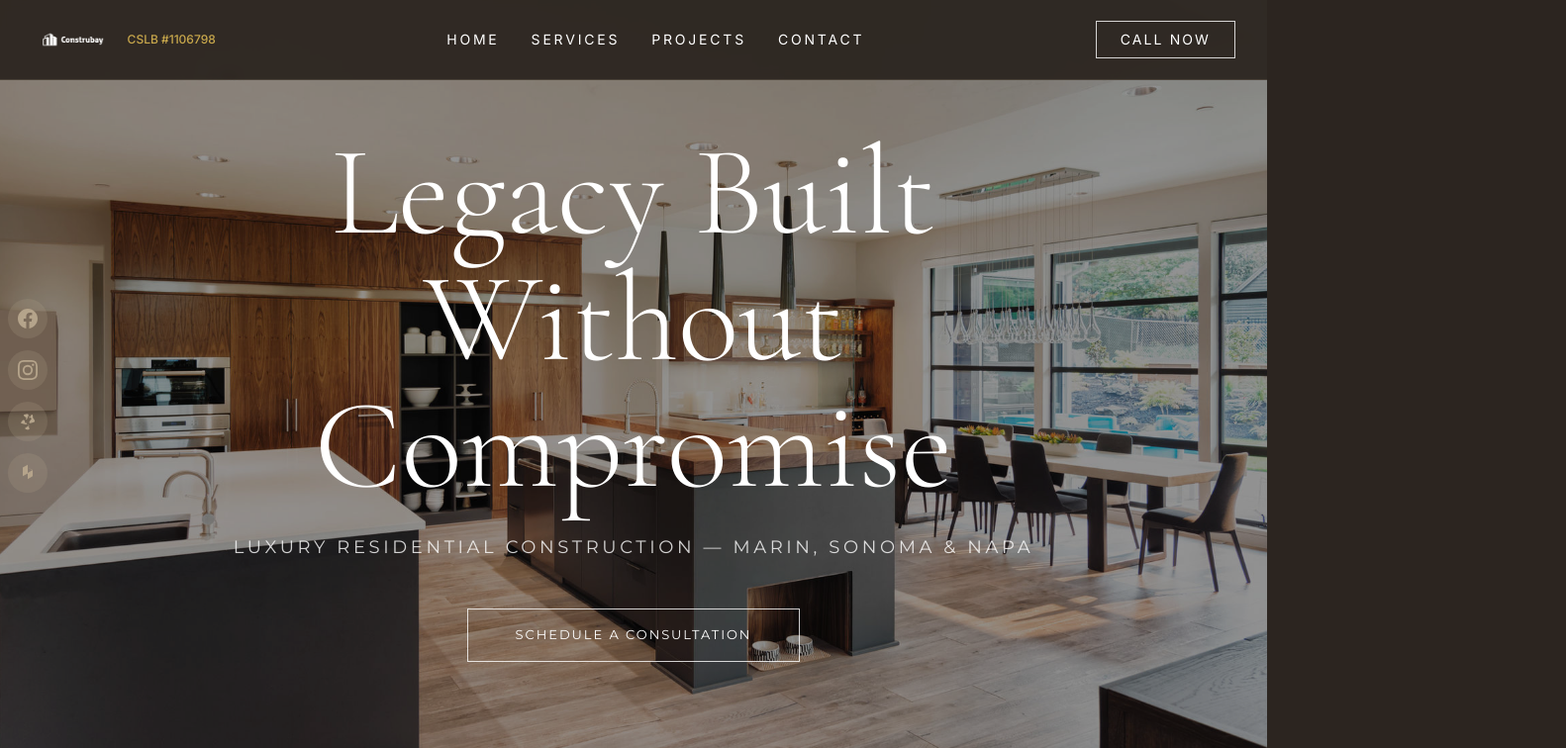
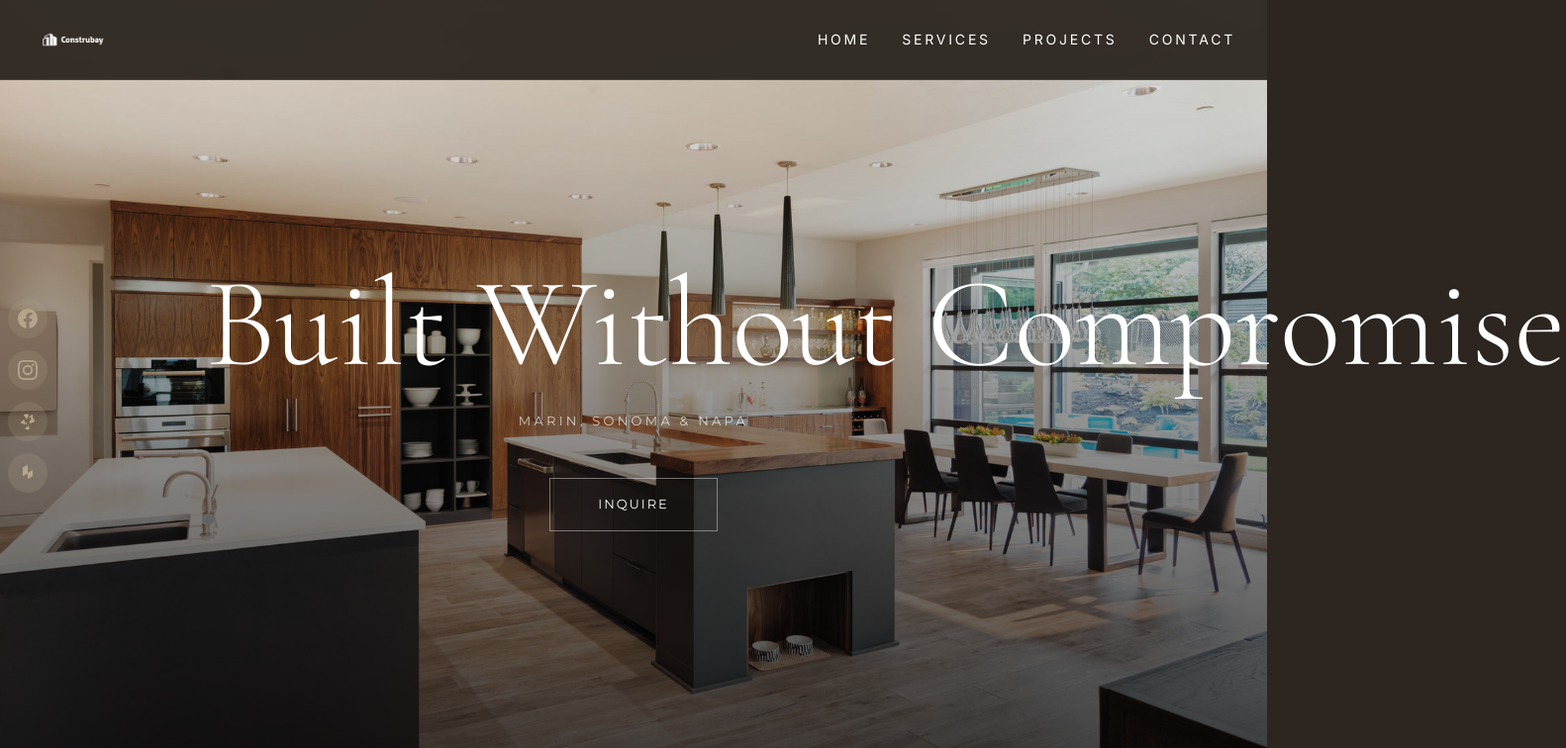
Before and after one commit to pfusbr-rj/construbay-web, a Next.js app: page / in a window 1280 px wide. Shown: the top 756 px of the page at 99% size, 1582 px wide, since content can reach past the window. Built offline with nearby package versions, Linux system fonts and the light colour scheme.

Commit message:
refine: hero stripped, nav cleaned, luxury pass 2

```diff
--- a/src/app/page.tsx
+++ b/src/app/page.tsx
@@ -75,24 +75,24 @@ export default function HomePage() {
             className="object-cover"
             priority
           />
-          <div className="absolute inset-0 bg-black/40" />
+          <div className="absolute inset-0" style={{ background: 'linear-gradient(to bottom, transparent 0%, rgba(0,0,0,0.75) 100%)' }} />
         </div>
 
         <div className="relative z-10 text-center px-4 max-w-4xl">
-          <h1 className={`${cormorant.className} font-light text-5xl sm:text-7xl md:text-8xl lg:text-9xl text-white mb-6 leading-tight`}>
-            Legacy Built Without Compromise
+          <h1 className={`${cormorant.className} font-light text-5xl sm:text-7xl md:text-8xl lg:text-9xl text-white mb-6 leading-none whitespace-nowrap`}>
+            Built Without Compromise
           </h1>
-          <p className={`${montserrat.className} text-base sm:text-lg text-white/80 mb-12 tracking-[0.2em] uppercase`}>
-            Luxury residential construction &mdash; Marin, Sonoma &amp; Napa
+          <p className={`${montserrat.className} text-white/70 mb-12`} style={{ letterSpacing: '0.25em', textTransform: 'uppercase', fontSize: '13px' }}>
+            Marin, Sonoma &amp; Napa
           </p>
           <a
             href="https://calendly.com/construbay/adu-planning-session-design-permits-budget"
             target="_blank"
             rel="noopener noreferrer"
-            className={`${montserrat.className} inline-block border border-white/80 text-white px-12 py-4 hover:bg-white/10 transition-colors`}
-            style={{ letterSpacing: '0.15em', textTransform: 'uppercase', fontSize: '13px' }}
+            className={`${montserrat.className} inline-block border border-white/40 text-white py-4 hover:bg-white/10 transition-colors`}
+            style={{ letterSpacing: '0.15em', textTransform: 'uppercase', fontSize: '13px', paddingLeft: '48px', paddingRight: '48px', borderWidth: '1px' }}
           >
-            Schedule a Consultation
+            Inquire
           </a>
         </div>
       </section>
--- a/src/components/Header.tsx
+++ b/src/components/Header.tsx
@@ -12,7 +12,7 @@ export default function Header() {
       <div className="max-w-7xl mx-auto px-4 sm:px-6 lg:px-8">
         <div className="flex items-center justify-between h-16 sm:h-20">
           {/* Logo */}
-          <Link href="/" className="flex items-center gap-3">
+          <Link href="/" className="flex items-center">
             <Image
               src="/images/logo.png"
               alt="Construbay"
@@ -21,7 +21,6 @@ export default function Header() {
               className="h-10 sm:h-12 w-auto"
               priority
             />
-            <span className="text-[#C9A84C] text-xs font-medium hidden sm:inline">CSLB #1106798</span>
           </Link>
 
           {/* Desktop Nav */}
@@ -52,14 +51,6 @@ export default function Header() {
             </Link>
           </nav>
 
-          {/* Call Now Button */}
-          <a
-            href="tel:4159689494"
-            className="hidden md:inline-block border border-white/80 text-white text-sm tracking-[0.15em] uppercase px-6 py-2 hover:bg-white/10 transition-colors"
-          >
-            Call Now
-          </a>
-
           {/* Mobile Menu Button */}
           <button
             className="md:hidden text-white p-2"
@@ -84,7 +75,6 @@ export default function Header() {
               <Link href="/services" className="text-white text-sm tracking-[0.2em] uppercase" onClick={() => setMenuOpen(false)}>Services</Link>
               <Link href="/projects" className="text-white text-sm tracking-[0.2em] uppercase" onClick={() => setMenuOpen(false)}>Projects</Link>
               <Link href="/request-a-bid" className="text-white text-sm tracking-[0.2em] uppercase" onClick={() => setMenuOpen(false)}>Contact</Link>
-              <a href="tel:4159689494" className="border border-white/80 text-white text-sm tracking-[0.15em] uppercase px-6 py-2 text-center hover:bg-white/10 transition-colors">Call Now</a>
             </nav>
           </div>
         )}
```
